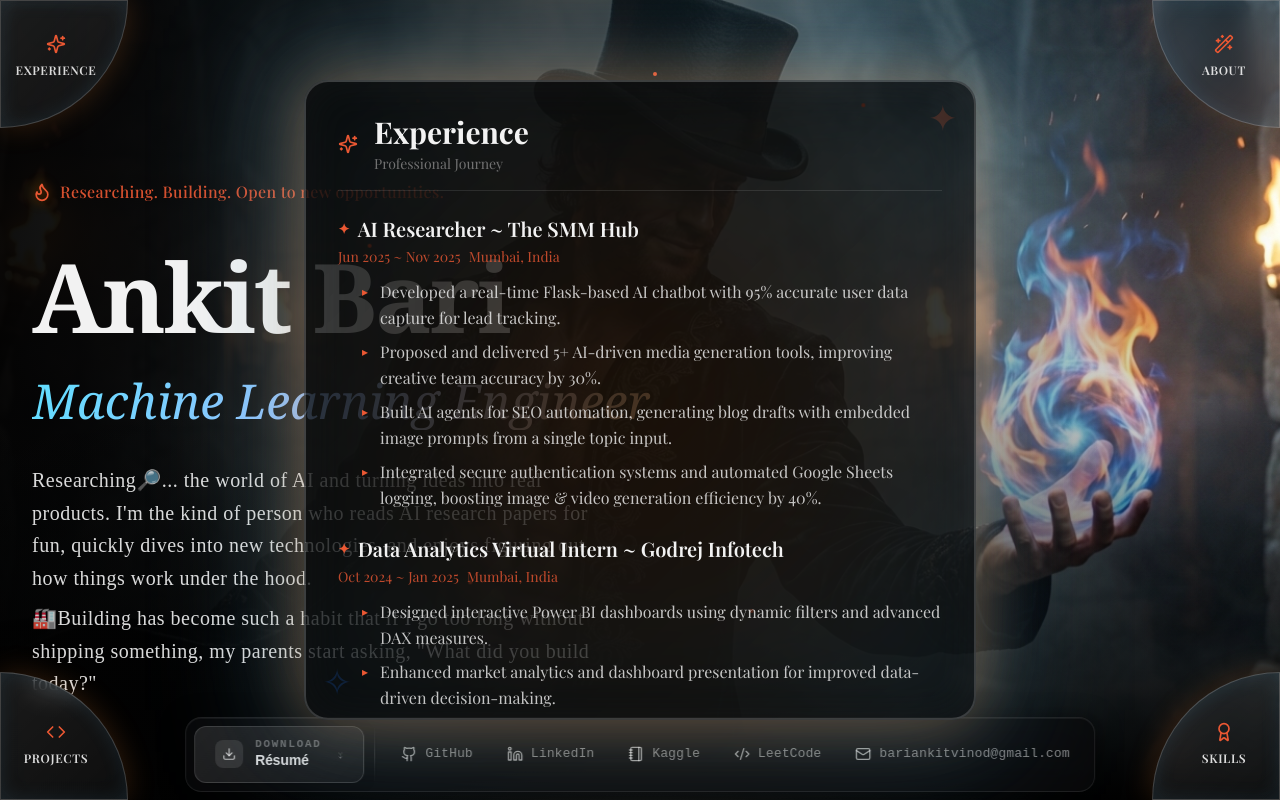
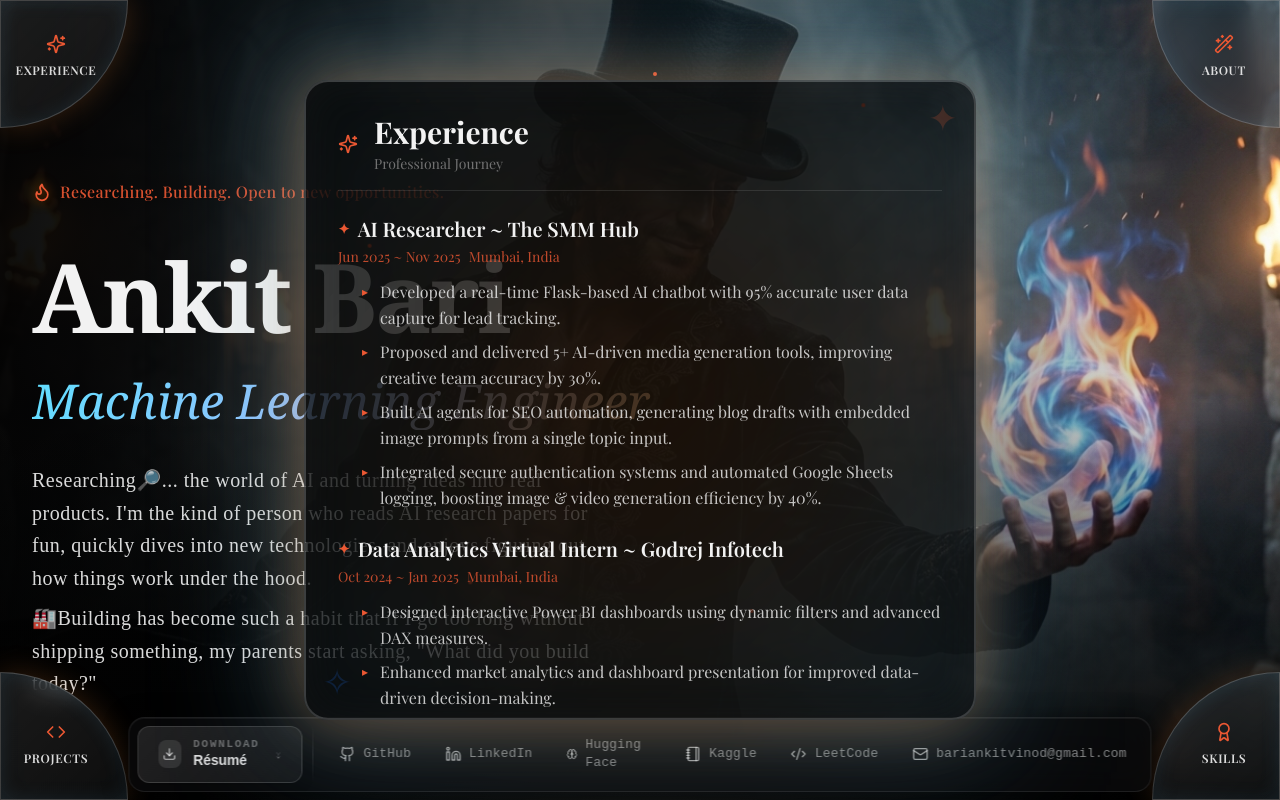
Before and after one commit to aijadugar/aijadugar, a Next.js app: page / in a window 1280 px wide. Built offline with nearby package versions, Linux system fonts and the light colour scheme.

Commit message:
Update scroll-indicator.tsx

```diff
--- a/components/scroll-indicator.tsx
+++ b/components/scroll-indicator.tsx
@@ -2,7 +2,7 @@
 
 import { useState, useRef } from "react"
 import { motion, AnimatePresence } from "framer-motion"
-import { Github, Linkedin, Code2, Mail, Notebook, Download } from "lucide-react"
+import { Github, Linkedin, Brain, Code2, Mail, Notebook, Download } from "lucide-react"
 
 interface DockItem {
   id: string
@@ -27,6 +27,13 @@ const SECONDARY_LINKS: DockItem[] = [
     label: "LinkedIn",
     href: "https://linkedin.com/in/aijadugar",
     icon: Linkedin,
+    external: true,
+  },
+  {
+    id: "huggingface",
+    label: "Hugging Face",
+    href: "https://huggingface.co/aijadugar",
+    icon: Brain,
     external: true,
   },
   {
```
